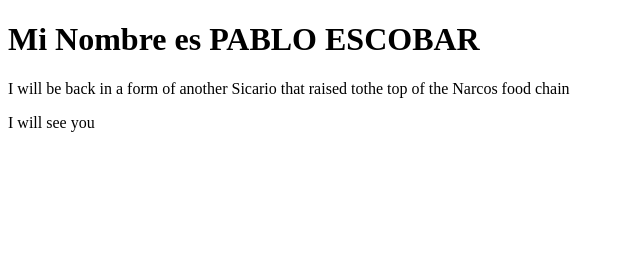
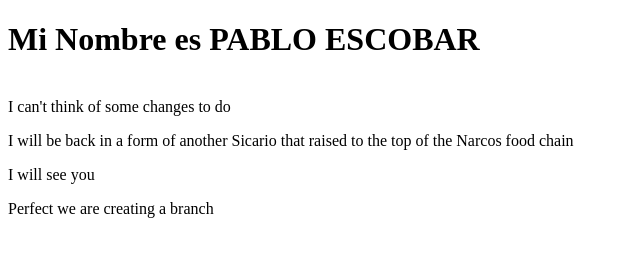
Before and after one commit to Mala-Z/calvo, a plain HTML site: page index.html in a window 1280 px wide. Shown: the whole page, without its empty margins (0-640 px from the left). Drawn offline with Linux system fonts and the light colour scheme.

Commit message:
add some paragraphs

```diff
--- a/index.html
+++ b/index.html
@@ -7,9 +7,14 @@
     </head>
 
 	<h1> Mi Nombre es PABLO ESCOBAR</h1>
+	<br> I can't think of some changes to do
 
-		<p>I will be back in a form of another Sicario that raised tothe top of the Narcos food chain</p>
-		<P>I will see you</P>
+		<p>I will be back in a form of another Sicario that raised to the top of the Narcos food chain</p>
+		<P>I will see you</p>
+
+		<p>Perfect we are creating a branch</p>
+
+
 
 </body>
 </html>
```
